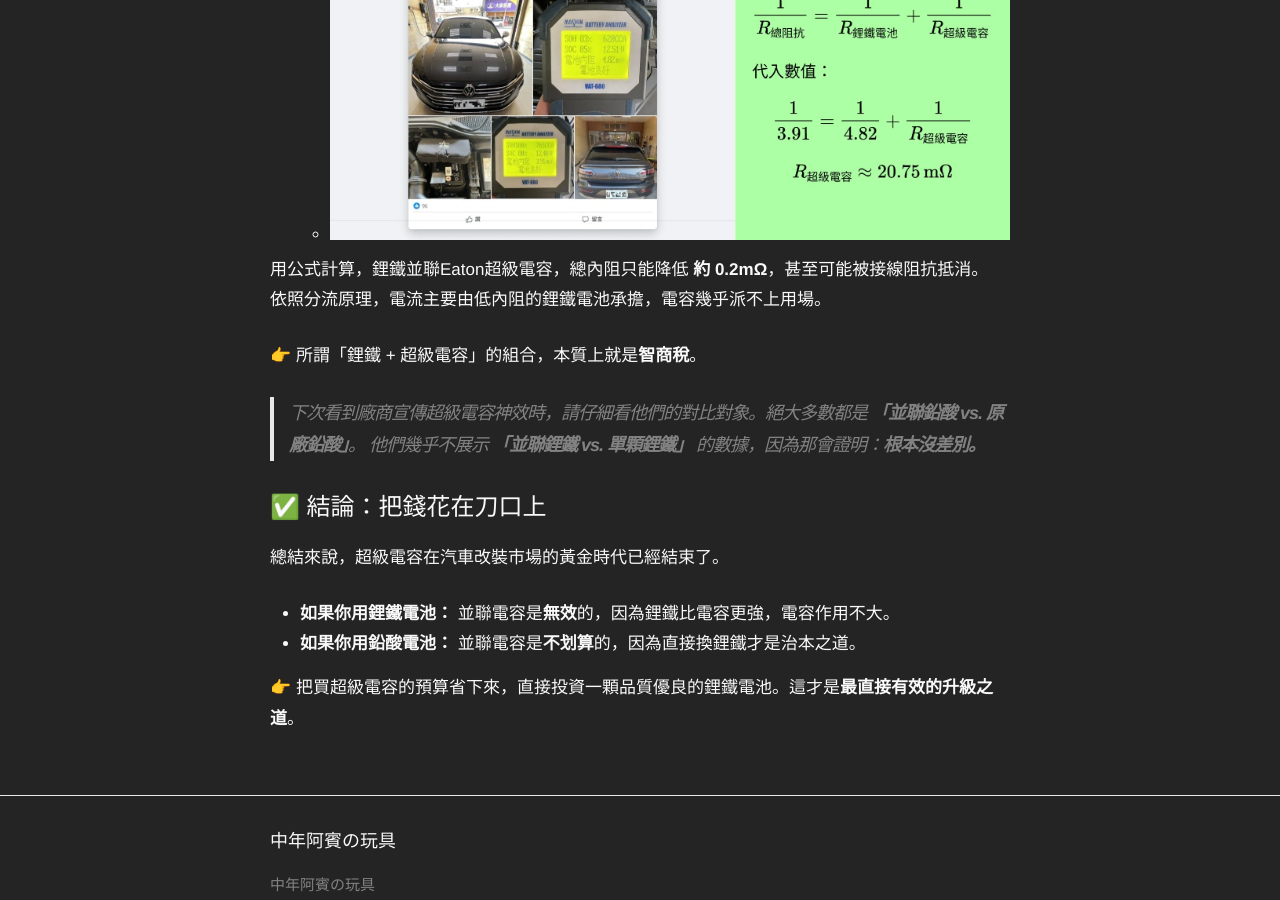
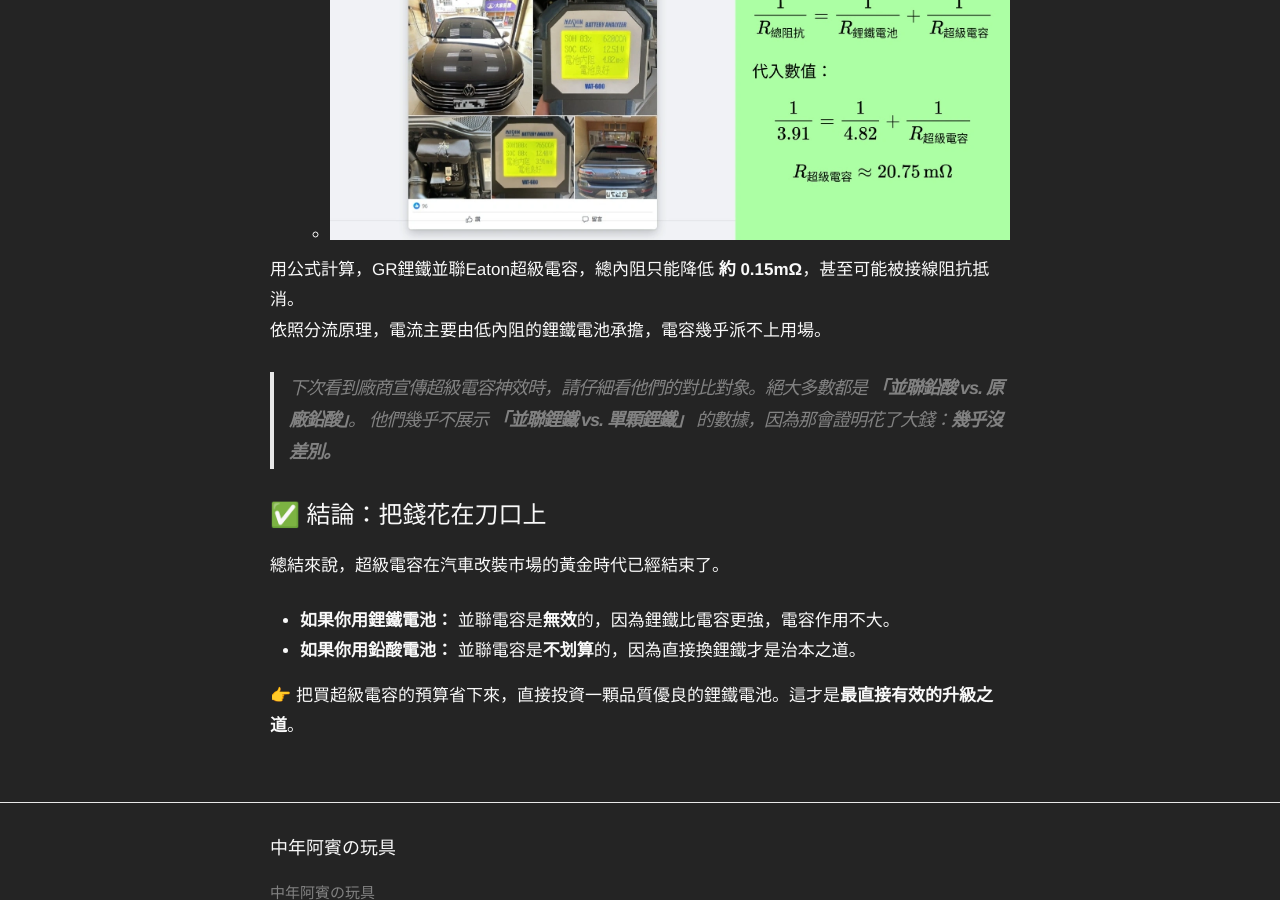
Before and after one commit to 1stbenz/1stbenz.github.io, a Jekyll site: the page built from _posts/2025-10-18-dont-use-supercap.md, in a window 1280 px wide and 900 px high, scrolled down 4159 px. Built offline with Jekyll 4.4.1, drawn with Linux system fonts in a browser that asks for light colours.

Commit message:
Update 2025-10-18-dont-use-supercap.md

```diff
--- a/_posts/2025-10-18-dont-use-supercap.md
+++ b/_posts/2025-10-18-dont-use-supercap.md
@@ -116,13 +116,11 @@ categories: Auto
   - [![Eaton 22mΩ](/images/supercap_ir.webp)](/images/supercap_ir.webp)
   - [![RCE 20.7mΩ](/images/rce_supercap_ir.webp)](/images/rce_supercap_ir.webp)
 
-用公式計算，鋰鐵並聯Eaton超級電容，總內阻只能降低 **約 0.2mΩ**，甚至可能被接線阻抗抵消。
+用公式計算，GR鋰鐵並聯Eaton超級電容，總內阻只能降低 **約 0.15mΩ**，甚至可能被接線阻抗抵消。
 依照分流原理，電流主要由低內阻的鋰鐵電池承擔，電容幾乎派不上用場。
 
-👉 所謂「鋰鐵 + 超級電容」的組合，本質上就是**智商稅**。
-
 > 下次看到廠商宣傳超級電容神效時，請仔細看他們的對比對象。絕大多數都是 **「並聯鉛酸 vs. 原廠鉛酸」**。
-> 他們幾乎不展示 **「並聯鋰鐵 vs. 單顆鋰鐵」** 的數據，因為那會證明：**根本沒差別。**
+> 他們幾乎不展示 **「並聯鋰鐵 vs. 單顆鋰鐵」** 的數據，因為那會證明花了大錢：**幾乎沒差別。**
 
 ## ✅ 結論：把錢花在刀口上
 
```
